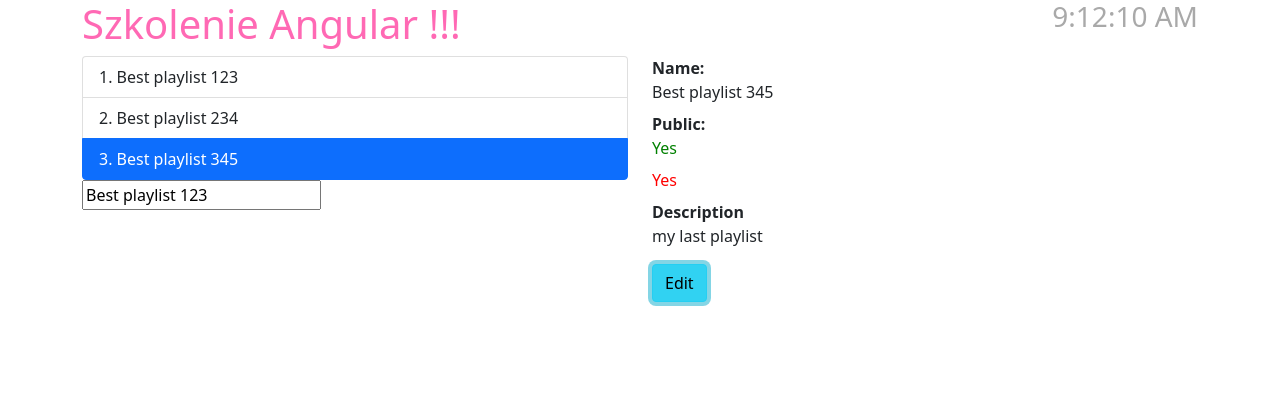
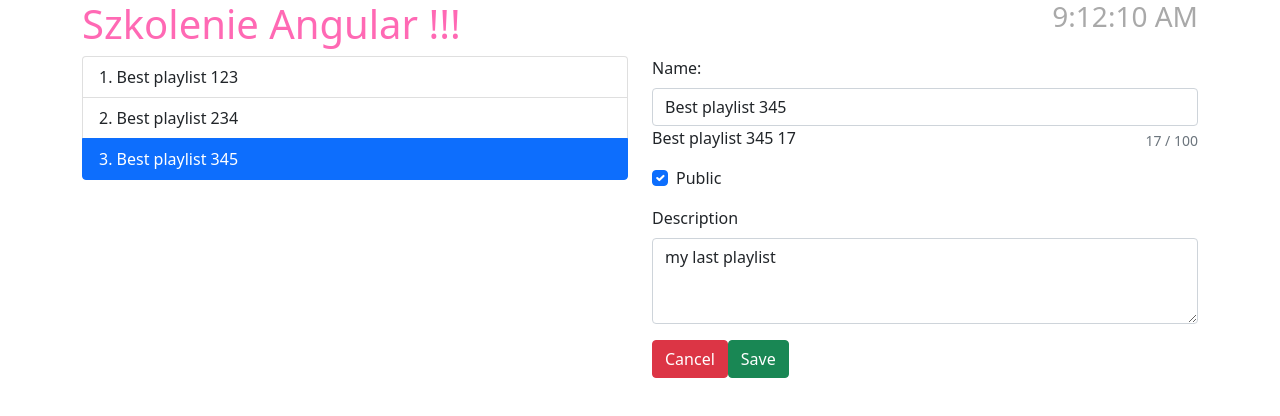
Before and after one commit to ev45ive/altkom-angular-grudzien, an Angular app: page /playlists in a window 1280 px wide. Both pictures are taken after a click on the button "Edit". Shown: the top 416 px of the page. Built offline with nearby package versions, Linux system fonts and the light colour scheme.

Commit message:
Problem with 2-way binding shared data

```diff
--- a/src/app/playlists/components/playlist-details/playlist-details.component.html
+++ b/src/app/playlists/components/playlist-details/playlist-details.component.html
@@ -1,14 +1,10 @@
 <!-- dl>(dt{Name}+dd{costam})*3 -->
 
 <dl [title]="playlist.name" [attr.data-id]="'playlist_' + playlist.id">
-  <!--  -->
   <dt>Name:</dt>
   <dd>{{ playlist.name }}</dd>
 
   <dt>Public:</dt>
-  <!-- <dd [style.color]="playlist.public ? 'green' : 'red'">
-    {{ playlist.public ? "Yes" : "No" }}
-  </dd> -->
   <dd
     [ngStyle]="{
       color: playlist.public ? 'green' : 'red',
@@ -25,17 +21,8 @@
     {{ playlist.public ? "Yes" : "No" }}
   </dd>
 
-  <!-- <div [ngClass]="{
-    'pl-public': playlist.public == true
-  }"></div> -->
-
-  <!-- <dd>{{ 1 + 2 }}</dd> -->
-  <!-- <dd>{{ "Yes " }}</dd> -->
-  <!-- Green | Red -->
-  <!-- <dd>{{ if(){}else{} }}</dd> -->
-
   <dt>Description</dt>
   <dd>{{ playlist.description }}</dd>
 </dl>
 
-<button class="btn btn-info" (click)="({})">Edit</button>
+<button class="btn btn-info" (click)="clickEdit()">Edit</button>
--- a/src/app/playlists/components/playlist-details/playlist-details.component.ts
+++ b/src/app/playlists/components/playlist-details/playlist-details.component.ts
@@ -1,4 +1,4 @@
-import { Component, Input, OnInit } from '@angular/core';
+import { Component, EventEmitter, Input, OnInit, Output } from '@angular/core';
 import { Playlist } from '../../containers/playlists-view/Playlist';
 
 @Component({
@@ -11,9 +11,11 @@ export class PlaylistDetailsComponent implements OnInit {
   // @Input('playlist') playlist!: Playlist
   @Input() playlist!: Playlist
 
+  @Output() edit = new EventEmitter();
+
   constructor() { }
 
-  ngOnInit(): void {
-  }
+  clickEdit() { this.edit.emit() }
+  ngOnInit(): void { }
 
 }
--- a/src/app/playlists/components/playlist-form/playlist-form.component.html
+++ b/src/app/playlists/components/playlist-form/playlist-form.component.html
@@ -6,15 +6,13 @@
     name="playlist_name"
     id="playlist_name"
     placeholder="Name"
-
     [value]="playlist.name"
     (input)="playlist.name = $any($event.target).value"
     #nameRef
   />
 
-    {{ nameRef.value }}
-    {{ nameRef.value.length }}
-
+  {{ nameRef.value }}
+  {{ nameRef.value.length }}
 
   <small id="counter" class="form-text text-muted float-end">
     {{ playlist.name.length }} / 100
@@ -44,5 +42,6 @@
   ></textarea>
 </div>
 
-<button class="btn btn-danger">Cancel</button>
-<button class="btn btn-success">Save</button>
+<!--  -->
+<button class="btn btn-danger" (click)="clickCancel()">Cancel</button>
+<button class="btn btn-success" (click)="clickSave()">Save</button>
--- a/src/app/playlists/components/playlist-form/playlist-form.component.ts
+++ b/src/app/playlists/components/playlist-form/playlist-form.component.ts
@@ -1,4 +1,4 @@
-import { ChangeDetectionStrategy, Component, OnInit } from '@angular/core';
+import { ChangeDetectionStrategy, Component, EventEmitter, Input, OnInit, Output } from '@angular/core';
 
 @Component({
   selector: 'app-playlist-form',
@@ -8,12 +8,18 @@ import { ChangeDetectionStrategy, Component, OnInit } from '@angular/core';
 })
 export class PlaylistFormComponent implements OnInit {
 
-  playlist = {
-    id:'123',
-    name:'Best playlist form',
+  @Input() playlist = {
+    id: '123',
+    name: 'Best playlist form',
     public: true,
     description: 'my <3 playlist'
   }
+
+  @Output() cancel = new EventEmitter();
+  @Output() submit = new EventEmitter();
+
+  clickCancel() { this.cancel.emit() }
+  clickSave() { this.submit.emit() }
 
   constructor() { }
 
--- a/src/app/playlists/components/playlist-list/playlist-list.component.ts
+++ b/src/app/playlists/components/playlist-list/playlist-list.component.ts
@@ -1,5 +1,5 @@
 import { NgForOf, NgForOfContext, NgIf } from '@angular/common';
-import { Attribute, Component, EventEmitter, Input, OnInit, Output } from '@angular/core';
+import { Attribute, ChangeDetectionStrategy, Component, EventEmitter, Input, OnInit, Output } from '@angular/core';
 import { Playlist } from '../../containers/playlists-view/Playlist';
 
 NgIf
@@ -10,7 +10,8 @@ NgForOfContext  // => $implicit
   selector: 'app-playlist-list',
   templateUrl: './playlist-list.component.html',
   styleUrls: ['./playlist-list.component.scss'],
-  // inputs:['playlists:items']
+  // inputs:['playlists:items'],
+  // changeDetection: ChangeDetectionStrategy.OnPush
 })
 export class PlaylistListComponent implements OnInit {
 
--- a/src/app/playlists/containers/playlists-view/playlists-view.component.html
+++ b/src/app/playlists/containers/playlists-view/playlists-view.component.html
@@ -1,27 +1,29 @@
 <div class="row">
   <div class="col">
+
     <app-playlist-list
       [items]="playlists"
       [selectedId]="selected.id"
       (selectedIdChange)="selectPlaylist($event)"
     ></app-playlist-list>
 
-    <input
-      type="text"
-      [value]="playlists[0].name"
-      (change)="playlists[0].name = $any($event.target).value"
-    />
+    <!-- <input type="text" (keyup)=" x = $event"> -->
   </div>
 
   <div class="col" [ngSwitch]="mode">
-    <ng-template ngSwitchDefault>
-      <app-playlist-details [playlist]="selected" (edit)="editMode()"></app-playlist-details>
-      <!-- <button class="btn btn-info" >Edit</button> -->
-    </ng-template>
 
-    <ng-container *ngSwitchCase="'edit'">
-      <app-playlist-form (cancel)="cancel()" (submit)="savePlaylist($event)"></app-playlist-form>
-      <!-- <button class="btn btn-danger" >Cancel</button> -->
-    </ng-container>
+    <app-playlist-details
+      *ngSwitchDefault
+      [playlist]="selected"
+      (edit)="editMode()"
+      ></app-playlist-details>
+
+      <app-playlist-form
+      *ngSwitchCase="'edit'"
+      [playlist]="selected"
+      (cancel)="cancel()"
+      (submit)="savePlaylist($event)"
+    ></app-playlist-form>
+
   </div>
 </div>
```
